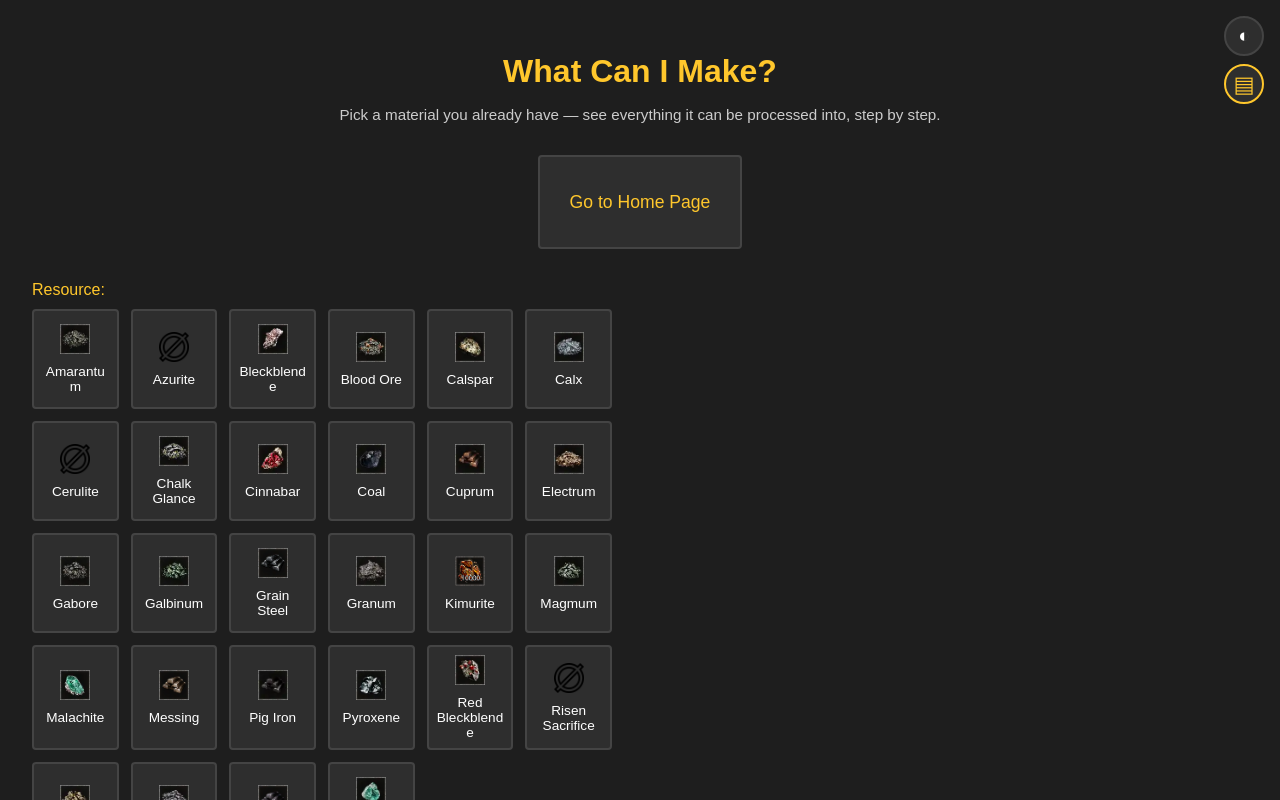
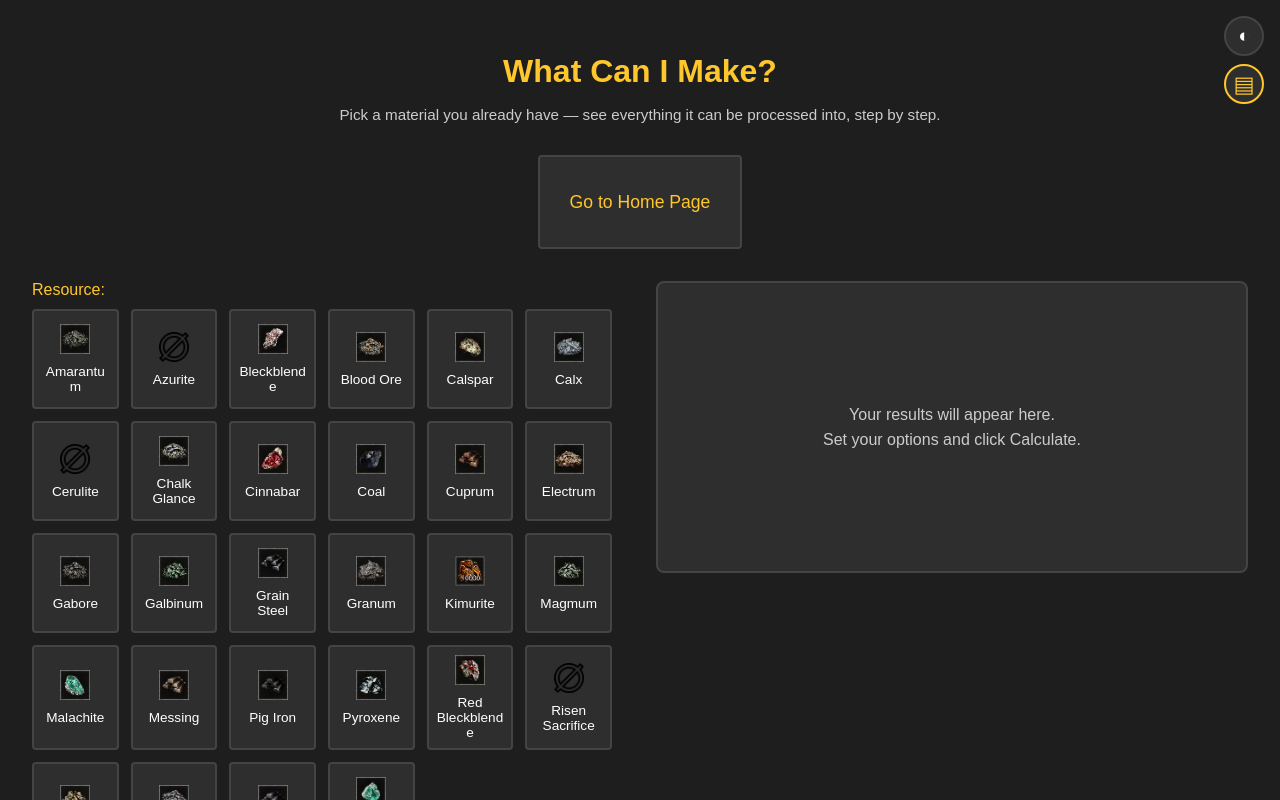
Before and after one commit to isrollari/unaware-calc, a SvelteKit app: page /tree-traversal in a window 1280 px wide. Both pictures are taken after a click on the button "Switch layout: inputs on the left, results on the right (Sho". Shown: the top 800 px of the page. Built offline with nearby package versions, Linux system fonts and the light colour scheme.

Commit message:
changed side window

```diff
--- a/src/routes/resource-calculator/+page.svelte
+++ b/src/routes/resource-calculator/+page.svelte
@@ -356,6 +356,7 @@
 	</div>
 
 	<div class="calc-outputs">
+	<div class="output-panel">
 	{#if results.length > 0}
 		{#each results as path}
 			<div class="result">
@@ -363,7 +364,10 @@
 				<pre>{path.content}</pre>
 			</div>
 		{/each}
+	{:else if $calcLayout === 'split'}
+		<p class="output-placeholder">Your shopping list will appear here.<br />Set your options and click Calculate.</p>
 	{/if}
+	</div>
 	</div>
 
 	</div>
@@ -400,6 +404,42 @@
 
 	.calc-outputs {
 		min-width: 0;
+	}
+
+	main.split-layout .calc-outputs {
+		position: sticky;
+		top: 2rem;
+		align-self: start;
+	}
+
+	main.split-layout .output-panel {
+		background-color: var(--surface);
+		border: 2px solid var(--border);
+		border-radius: 8px;
+		padding: 1.5rem 1.75rem;
+		min-height: 240px;
+		display: flex;
+		flex-direction: column;
+	}
+
+	main.split-layout .output-panel .result {
+		background: none;
+		padding: 0;
+		margin-top: 0;
+		border-radius: 0;
+	}
+
+	main.split-layout .output-panel .result + .result {
+		margin-top: 1.5rem;
+		padding-top: 1.5rem;
+		border-top: 1px solid var(--border);
+	}
+
+	.output-placeholder {
+		margin: auto;
+		color: var(--text-muted);
+		text-align: center;
+		line-height: 1.6;
 	}
 
 	h1 {
@@ -451,10 +491,6 @@
 		padding: 1rem;
 		background-color: var(--surface);
 		border-radius: 4px;
-	}
-
-	main.split-layout .calc-outputs .result:first-child {
-		margin-top: 0;
 	}
 
 	.result h2 {
--- a/src/routes/tree-traversal/+page.svelte
+++ b/src/routes/tree-traversal/+page.svelte
@@ -166,12 +166,16 @@ const resourceImageMap = new Map<string, string>([
   </div>
 
   <div class="calc-outputs">
+  <div class="output-panel">
   {#if result}
     <div class="result">
       <h2>Result:</h2>
       <pre>{result}</pre>
     </div>
+  {:else if $calcLayout === 'split'}
+    <p class="output-placeholder">Your results will appear here.<br />Set your options and click Calculate.</p>
   {/if}
+  </div>
   </div>
 
   </div>
@@ -208,6 +212,36 @@ const resourceImageMap = new Map<string, string>([
 
   .calc-outputs {
     min-width: 0;
+  }
+
+  main.split-layout .calc-outputs {
+    position: sticky;
+    top: 2rem;
+    align-self: start;
+  }
+
+  main.split-layout .output-panel {
+    background-color: var(--surface);
+    border: 2px solid var(--border);
+    border-radius: 8px;
+    padding: 1.5rem 1.75rem;
+    min-height: 240px;
+    display: flex;
+    flex-direction: column;
+  }
+
+  main.split-layout .output-panel .result {
+    background: none;
+    padding: 0;
+    margin-top: 0;
+    border-radius: 0;
+  }
+
+  .output-placeholder {
+    margin: auto;
+    color: var(--text-muted);
+    text-align: center;
+    line-height: 1.6;
   }
 
   h1 {
@@ -291,10 +325,6 @@ const resourceImageMap = new Map<string, string>([
     padding: 1rem;
     background-color: var(--surface);
     border-radius: 4px;
-  }
-
-  main.split-layout .calc-outputs .result:first-child {
-    margin-top: 0;
   }
 
   .result h2 {
```
